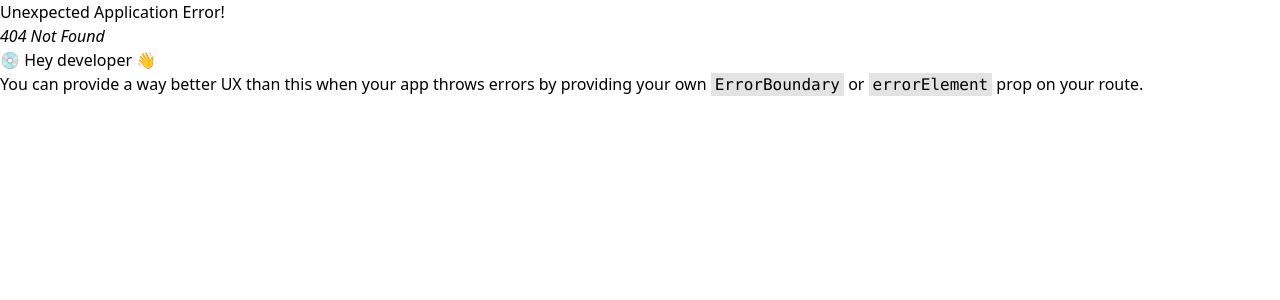
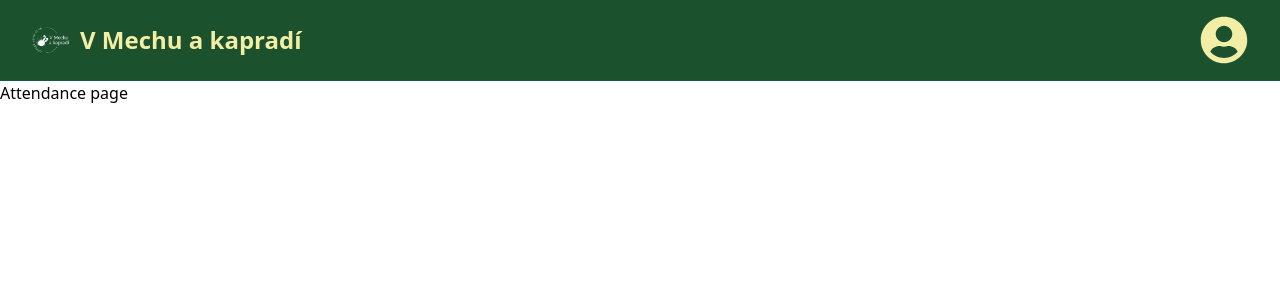
Before and after one commit to F-L-Solutions/schoolTrackReact, a React (Vite) app: page /dochazka in a window 1280 px wide. Before the commit this address had no page. Shown: the top 300 px of the page. Built offline with nearby package versions, Linux system fonts and the light colour scheme.

Commit message:
created dropdown menu with corespondent pages and routes

```diff
--- a/src/App.jsx
+++ b/src/App.jsx
@@ -5,6 +5,11 @@ import {
   RouterProvider,
 } from "react-router-dom";
 import HomePage from "./pages/HomePage";
+import SubstitutesPage from "./pages/SubstitutesPage";
+import AttendancePage from "./pages/AttendancePage";
+import ReservationPage from "./pages/ReservationPage";
+import MyAccountPage from "./pages/MyAccountPage";
+import NotFoundPage from "./pages/NotFoundPage";
 import MainLayout from "./layouts/MainLayout";
 
 const App = () => {
@@ -12,6 +17,11 @@ const App = () => {
     createRoutesFromElements(
       <Route path="/" element={<MainLayout />}>
         <Route index element={<HomePage />} />
+        <Route path="/nahrady" element={<SubstitutesPage />} />
+        <Route path="/dochazka" element={<AttendancePage />} />
+        <Route path="/hlidane-lekce" element={<ReservationPage />} />
+        <Route path="/muj-ucet" element={<MyAccountPage />} />
+        <Route path="*" element={<NotFoundPage />} />
       </Route>
     )
   );
--- a/src/components/Navbar.jsx
+++ b/src/components/Navbar.jsx
@@ -1,6 +1,10 @@
-import logo from '../assets/images/logo-bile.png'
+import { useState } from "react";
+import logo from "../assets/images/logo-bile.png";
+import { FaUserCircle } from "react-icons/fa";
 
 const Navbar = () => {
+  const [open, setOpen] = useState(false);
+
   return (
     <nav className="bg-darkGreen border-b border-emerald-800">
       <div className="mx-auto max-w-7xl px-2 sm:px-6 lg:px-8">
@@ -8,35 +12,43 @@ const Navbar = () => {
           <div className="flex flex-1 items-center justify-center md:items-stretch md:justify-start">
             {/* <!-- Logo --> */}
             <a className="flex flex-shrink-0 items-center mr-4" href="/">
-              <img
-                className="h-10 w-auto"
-                src={logo}
-                alt="V Mechu"
-              />
+              <img className="h-10 w-auto" src={logo} alt="V Mechu" />
               <span className="hidden md:block text-vanilla text-2xl font-bold ml-2">
                 V Mechu a kapradí
               </span>
             </a>
             <div className="md:ml-auto">
-              <div className="flex space-x-2">
-                <a
-                  to="/index.html"
-                  className="text-vanilla hover:bg-yellowGreen hover:text-darkGreen rounded-md px-3 py-2"
+              <div
+                onMouseEnter={() => setOpen(true)}
+                onMouseLeave={() => setOpen(false)}
+                className="flex space-x-2"
               >
-                  Admin
+                <FaUserCircle className="text-vanilla text-5xl " />
+                {open && (
+                  <div className="absolute top-20 bg-yellowGreen text-vanilla">
+                    {/* placeholder div to be able to go with the mouse to the menu without it closing down */}
+                    <div className="absolute -top-6 left-0 right-0 h-6 bg-transparent" />
+                    <div className="w-64 p-6 shadow-xl">
+                      <div className="mb-3 space-y-3">
+                        <a href="/dochazka" className="block hover:underline">
+                          Docházka
+                        </a>
+                        <a href="/nahrady" className="block hover:underline">
+                          Náhrady
                         </a>
                         <a
-                  to="/jobs.html"
-                  className="text-vanilla hover:bg-yellowGreen hover:text-darkGreen rounded-md px-3 py-2"
+                          href="/hlidane-lekce"
+                          className="block hover:underline"
                         >
-                  Přihlásit se
+                          Hlídané lekce
                         </a>
-                <a
-                  to="/substitutes"
-                  className="text-vanilla hover:bg-yellowGreen hover:text-darkGreen rounded-md px-3 py-2"
-                >
-                  Náhrady
+                        <a href="/muj-ucet" className="block hover:underline">
+                          Můj účet
                         </a>
+                      </div>
+                    </div>
+                  </div>
+                )}
               </div>
             </div>
           </div>
--- /dev/null
+++ b/src/pages/AttendancePage.jsx
@@ -0,0 +1,5 @@
+const AttendancePage = () => {
+  return <div>Attendance page</div>;
+};
+
+export default AttendancePage;
--- /dev/null
+++ b/src/pages/MyAccountPage.jsx
@@ -0,0 +1,5 @@
+const MyAccountPage = () => {
+  return <div>My account page</div>;
+};
+
+export default MyAccountPage;
--- /dev/null
+++ b/src/pages/NotFoundPage.jsx
@@ -0,0 +1,16 @@
+import { FaTriangleExclamation } from "react-icons/fa6";
+
+const NotFoundPage = () => {
+  return (
+    <section className="text-center flex flex-col justify-center items-center h-96">
+      <FaTriangleExclamation className="text-yellow-400 text-6xl mb-4" />
+      <h1 className="text-6xl font-bold mb-4">404 Not Found</h1>
+      <p className="text-xl mb-5">Tato stránka neexistuje</p>
+      <a href="/" className="underline">
+        Jít zpět
+      </a>
+    </section>
+  );
+};
+
+export default NotFoundPage;
--- /dev/null
+++ b/src/pages/ReservationPage.jsx
@@ -0,0 +1,5 @@
+const ReservationPage = () => {
+  return <div>Reservation page</div>;
+};
+
+export default ReservationPage;
--- /dev/null
+++ b/src/pages/SubstitutesPage.jsx
@@ -0,0 +1,5 @@
+const SubstitutesPage = () => {
+  return <div>Substitute page</div>;
+};
+
+export default SubstitutesPage;
--- a/vite.config.js
+++ b/vite.config.js
@@ -12,6 +12,9 @@ export default defineConfig({
         changeOrigin: true,
         rewrite: (path) => path.replace(/^\/api/, ""),
       },
+      '/vmechu': {
+        target: 'http://localhost:3000',
+      }
     },
   },
 });
```
Lines whose indentation alone changed are shown as unchanged.
